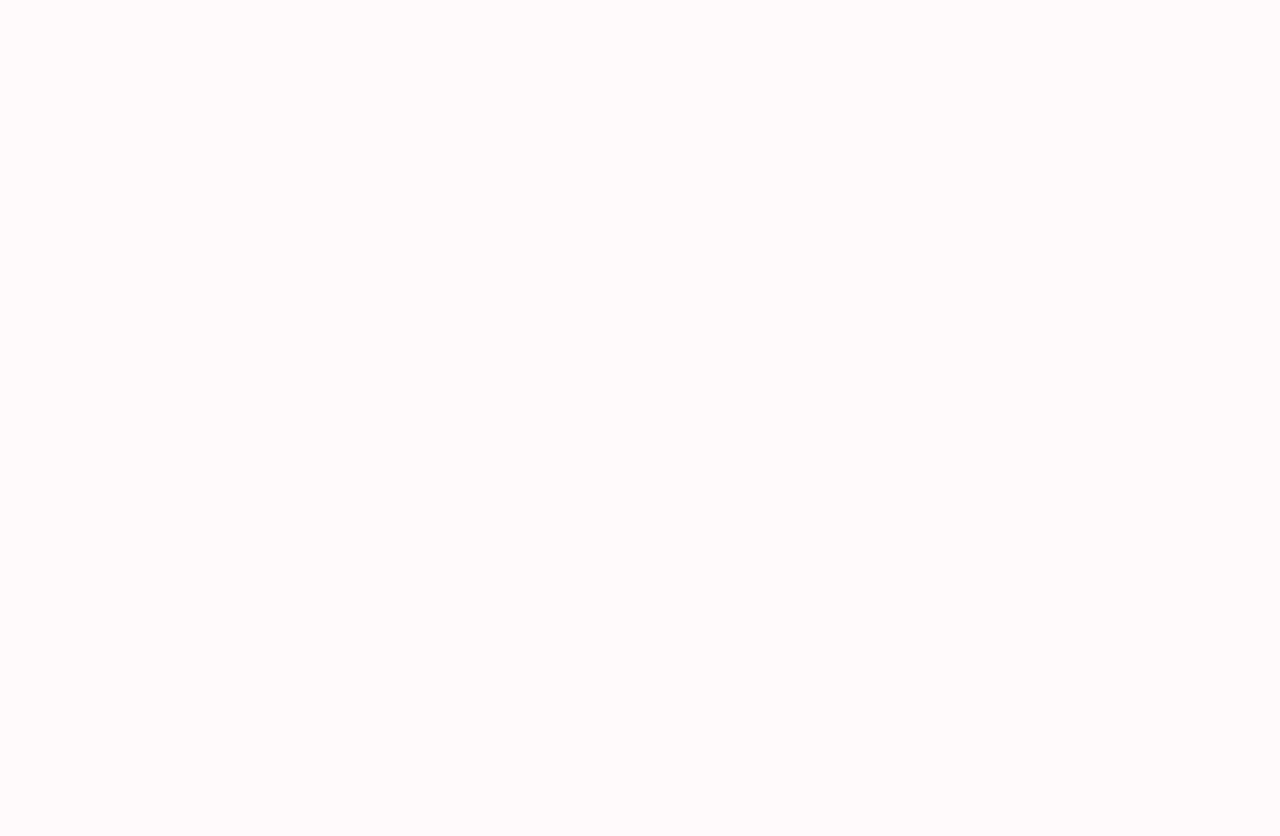
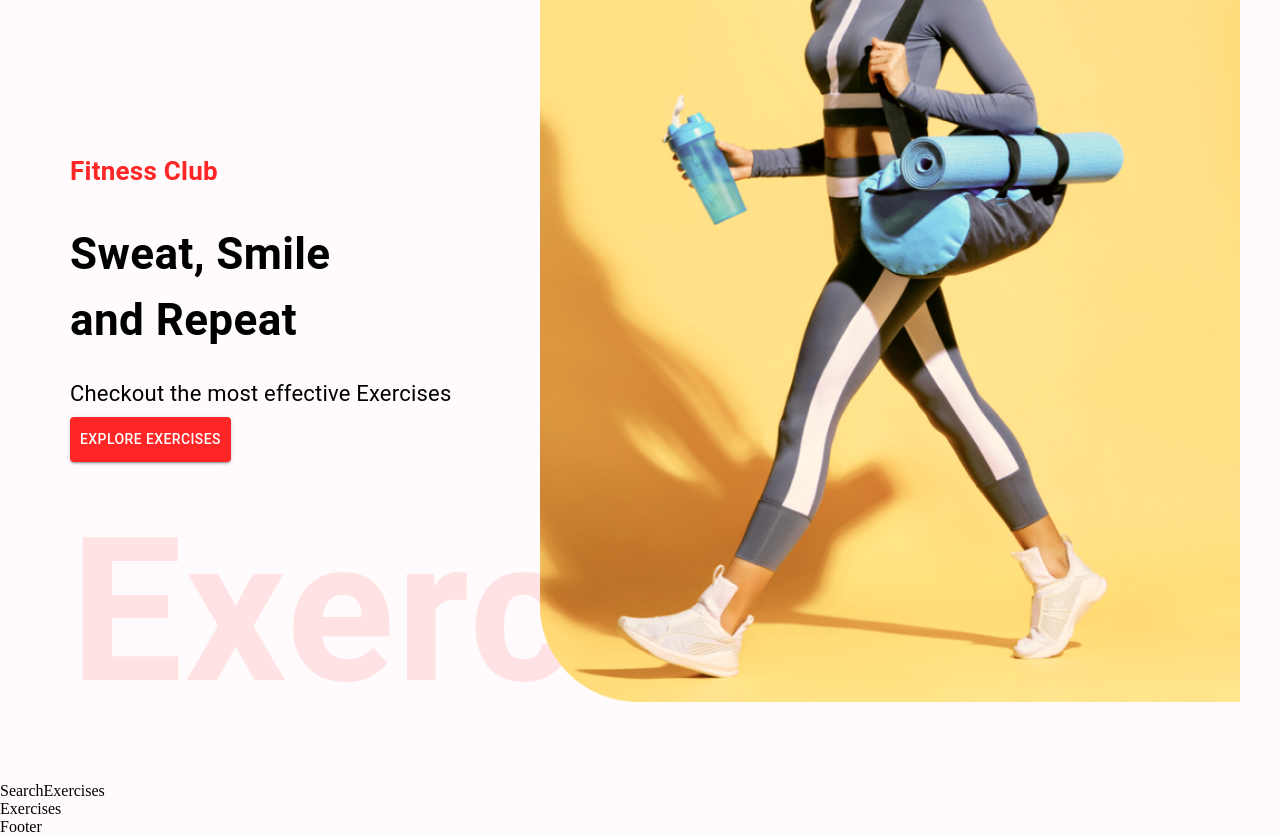
Before and after one commit to Armand0210/FitnessPlus, a React (Create React App) app in the folder fitnessplus/: page / in a window 1280 px wide. Shown: the part 160-996 px from the top of the page. Before the commit the page ends 800 px from the top, so only its background shows below. Built offline with nearby package versions, Linux system fonts and the light colour scheme.

Commit message:
HeroBanner Done

```diff
--- /dev/null
+++ b/fitnessplus/src/components/Exercises.js
@@ -0,0 +1,9 @@
+import React from 'react'
+
+const Exercises = () => {
+  return (
+    <div>Exercises</div>
+  )
+}
+
+export default Exercises
--- /dev/null
+++ b/fitnessplus/src/components/HeroBanner.js
@@ -0,0 +1,39 @@
+import React from 'react'
+import {Box, Stack, Typography, Button} from '@mui/material';
+import HeroBannerImage from '../assets/images/banner.png';
+
+const HeroBanner = () => {
+return (
+    <Box sx={{mt: {lg: '212px', xs: '70px'},ml: {sm: '50px'}}} position="relative" p="20px">
+        <Typography color="#ff2625" fontWeight="600" fontSize="26px">
+            Fitness Club
+        </Typography>
+
+        <Typography fontWeight={700} sx={{ fontSize:  {lg: '44px', xs: '40px'}}} mb="23px" mt="30px">
+            Sweat, Smile <br/> and Repeat
+        </Typography>
+
+        <Typography fontSize="22px" lineHeight="35px" mb="6px" >
+            Checkout the most effective Exercises
+        </Typography>
+
+        <Button variant="contained" color="error" href="#exercises" sx={{ backgroundColor: '#ff2625', padding: '10px' }}>
+            Explore Exercises
+        </Button>
+
+        <Typography fontWeight={600} color="#ff2625" sx={{
+            opacity:0.1,
+            display: {lg: 'block', xs : 'none'}
+        }}
+        fontSize="200px">
+            Exercises
+        </Typography>
+
+        <img src={HeroBannerImage} alt="HeroBannerImage" className="hero-banner-img" />
+
+
+    </Box>
+)
+}
+
+export default HeroBanner
--- /dev/null
+++ b/fitnessplus/src/components/SearchExercises.js
@@ -0,0 +1,9 @@
+import React from 'react'
+
+const SearchExercises = () => {
+  return (
+    <div>SearchExercises</div>
+  )
+}
+
+export default SearchExercises
--- a/fitnessplus/src/pages/Home.js
+++ b/fitnessplus/src/pages/Home.js
@@ -1,8 +1,17 @@
-import React from 'react'
+import React, { useState } from 'react';
+import { Box } from '@mui/material';
+import HeroBanner from '../components/HeroBanner';
+import SearchExercises from '../components/SearchExercises';
+import Exercises from '../components/Exercises';
+
 
 const Home = () => {
   return (
-    <div>Home</div>
+    <Box>
+      <HeroBanner />
+      <SearchExercises />
+      <Exercises />
+    </Box>
   )
 }
 
```
